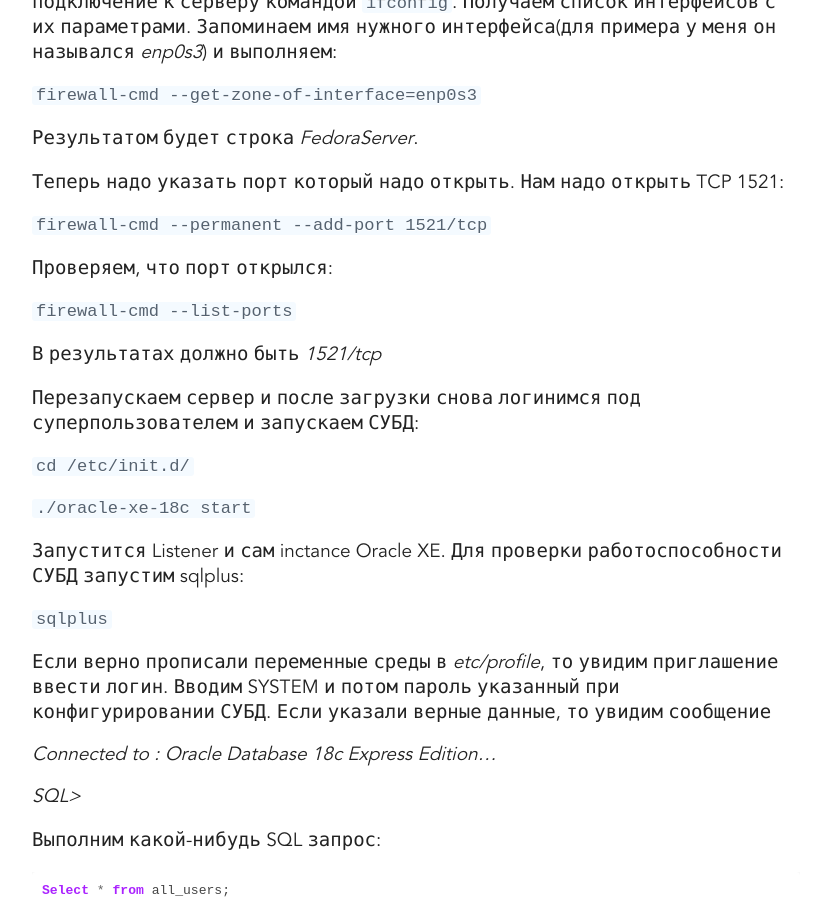
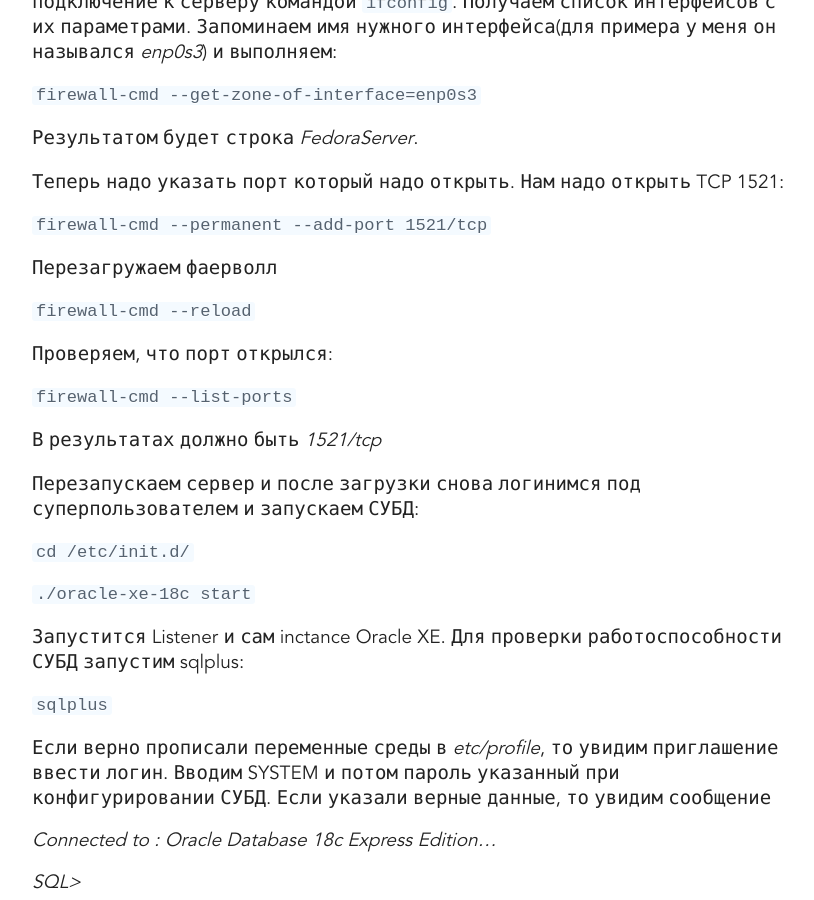
Before and after one commit to Sysnord/Sysnord.github.io, a Jekyll site: the page built from _posts/2019-10-14-install-Oracle-XE-on-Fedora-30.markdown, in a window 1280 px wide and 900 px high, scrolled down 1762 px. Shown: the whole window, without its empty margins (224-1038 px from the left). Built offline with Jekyll 4.4.1, drawn with Linux system fonts in a browser that asks for light colours; comment, search, counter and statistics services are not loaded.

Commit message:
add some info in existing post

```diff
--- a/_posts/2019-10-14-install-Oracle-XE-on-Fedora-30.markdown
+++ b/_posts/2019-10-14-install-Oracle-XE-on-Fedora-30.markdown
@@ -63,6 +63,10 @@ pathmunge $ORACLE_HOME/bin after
 
 `firewall-cmd --permanent --add-port 1521/tcp`
 
+Перезагружаем фаерволл
+
+`firewall-cmd --reload`
+
 Проверяем, что порт открылся:
 
 `firewall-cmd --list-ports`
```
